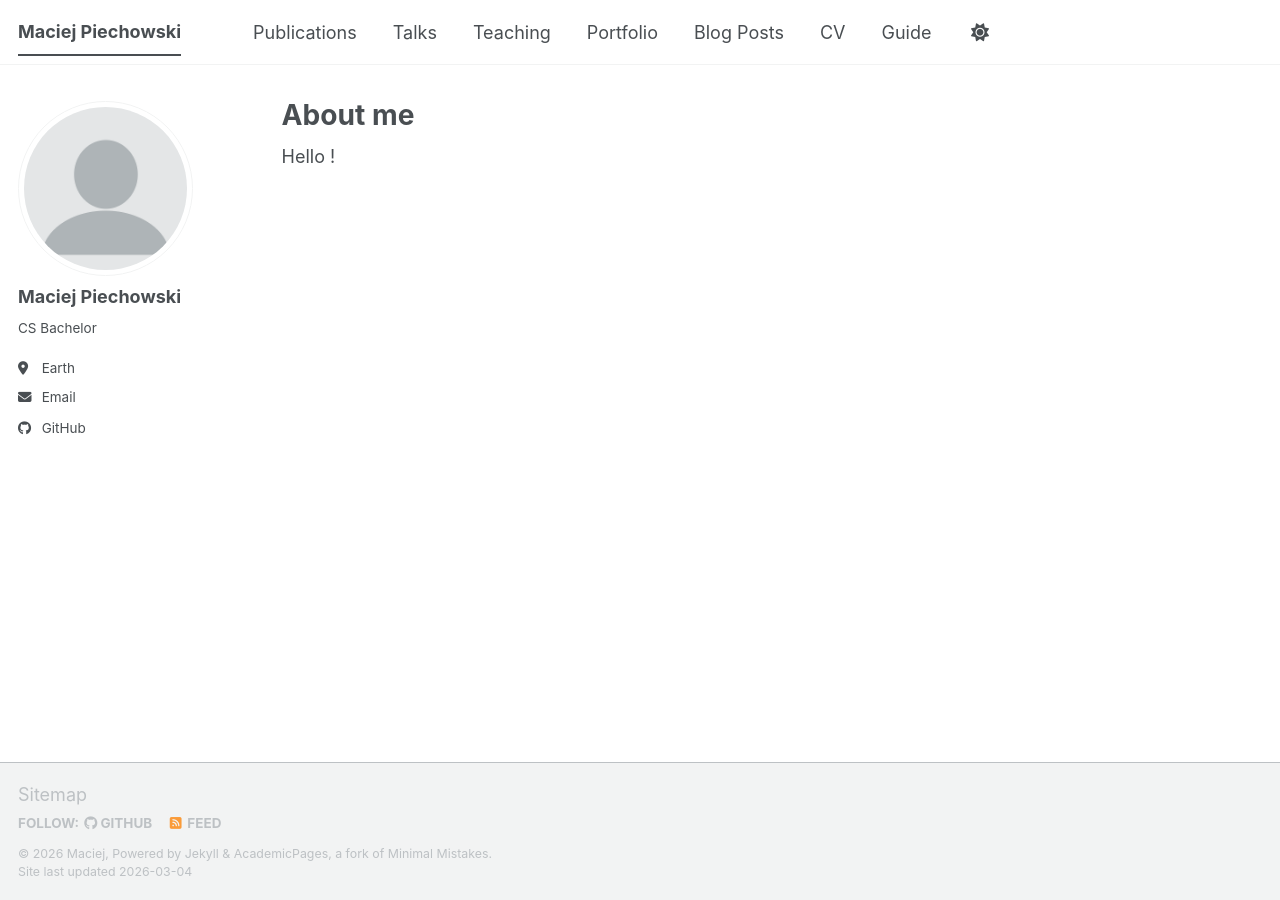
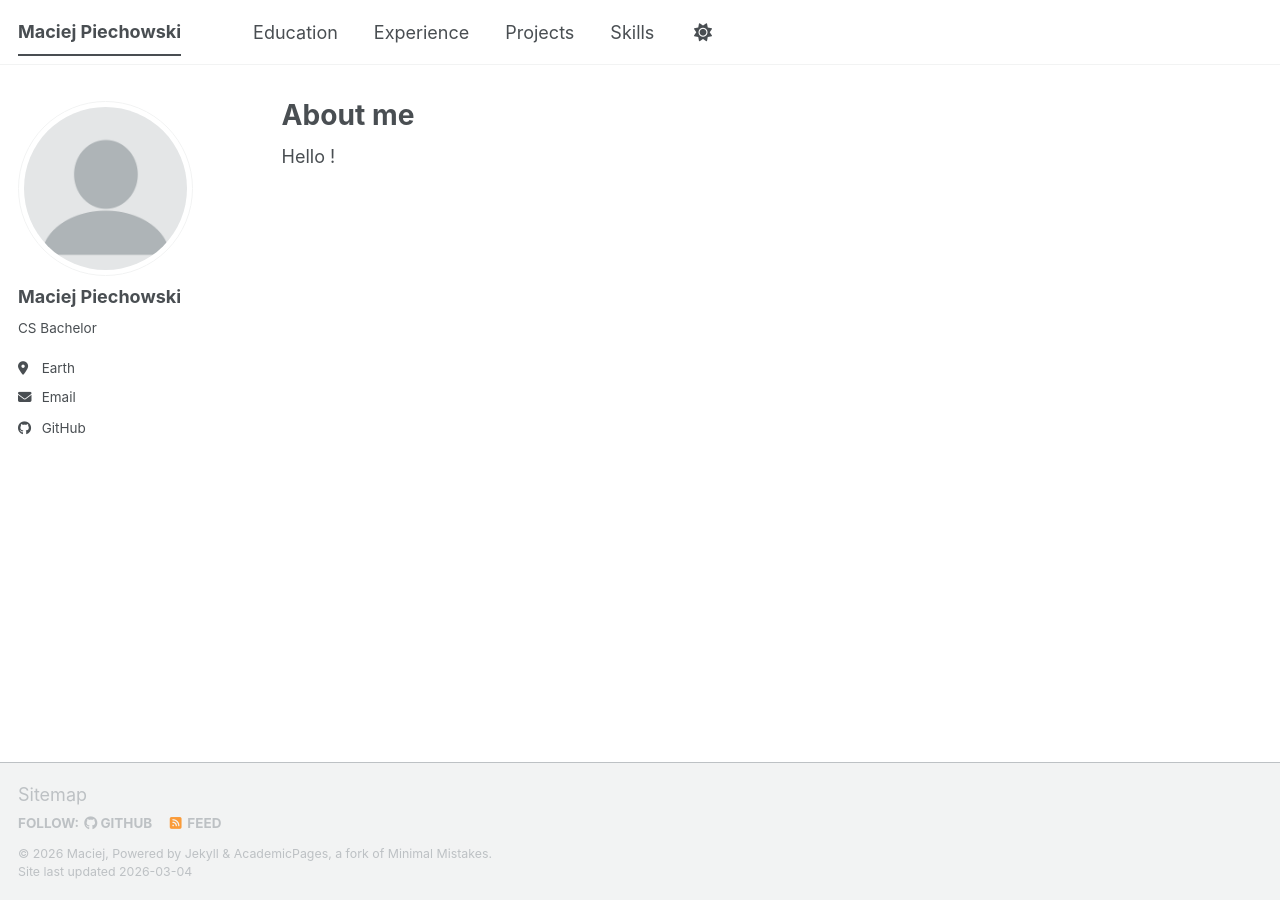
Before and after one commit to Maciej-Develop/Maciej-Develop.github.io, a Jekyll site: the page built from _pages/about.md, in a window 1280 px wide. Built offline with Jekyll 4.4.1, drawn with Linux system fonts in a browser that asks for light colours; a script bundle is joined from its source files by our own code; library files that are not in the unit come from our copies.

Commit message:
Update navigation links in navigation.yml

```diff
--- a/_data/navigation.yml
+++ b/_data/navigation.yml
@@ -8,26 +8,14 @@
 #      Markdown formatted page while the second is generated using JSON.
 
 main:
-  - title: "Publications"
-    url: /publications/
+  - title: "Education"
+    url: /education/
 
-  - title: "Talks"
-    url: /talks/
+  - title: "Experience"
+    url: /experience/
 
-  - title: "Teaching"
-    url: /teaching/
+  - title: "Projects"
+    url: /projects/
 
-  - title: "Portfolio"
-    url: /portfolio/
-
-  - title: "Blog Posts"
-    url: /year-archive/
-
-  - title: "CV"
-    url: /cv/
-
-  # - title: "CV"
-  #   url: /cv-json/
-
-  - title: "Guide"
-    url: /markdown/
+  - title: "Skills"
+    url: /skils/
```
